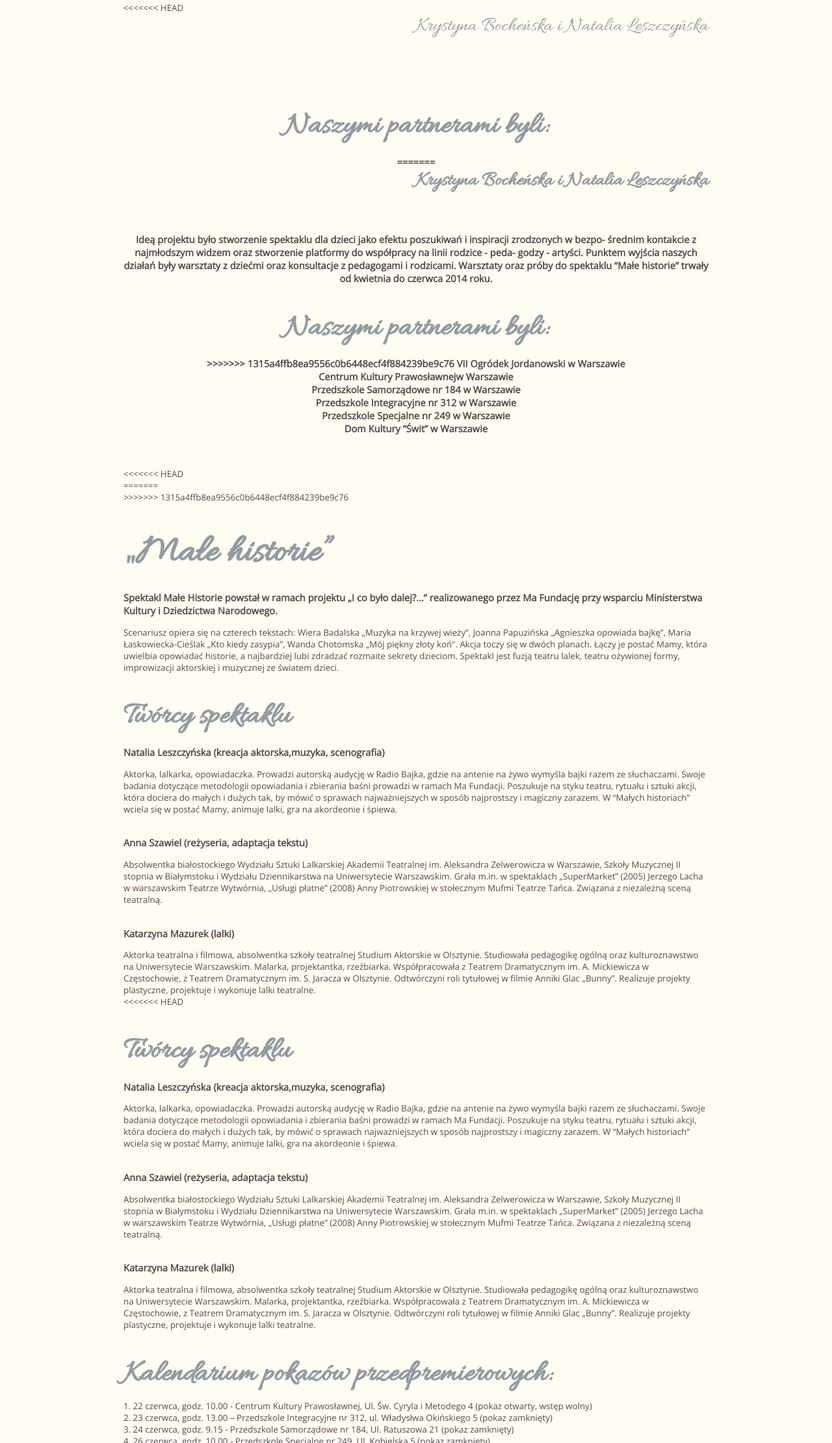
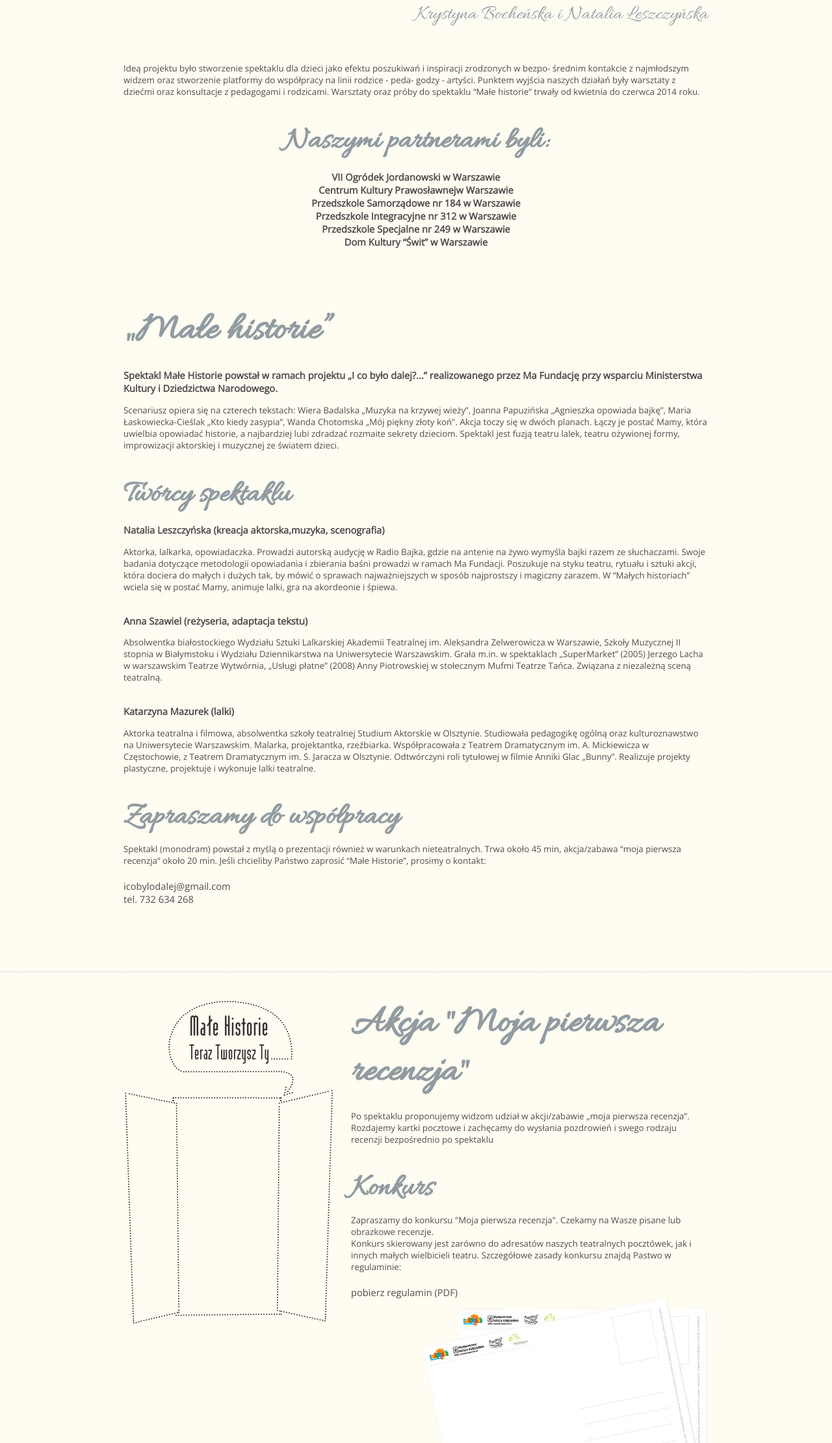
Before and after one commit to icobylodalej/strona, a plain HTML site: page index.html in a window 1280 px wide. Shown: the part 580-2800 px from the top of the page at 65% size. Drawn offline with nearby package versions, Linux system fonts and the light colour scheme; some packages are replaced by stand-ins of ours; a script that the page names is missing.

Commit message:
poprawki

```diff
--- a/index.html
+++ b/index.html
@@ -43,26 +43,14 @@
                 <br>
                  i z czegoś co dziś możemy nazwać “ciekawością twórczą”.
             </h3>
-<<<<<<< HEAD
-          <div class="sign">Krystyna Bocheńska i Natalia Leszczyńska</div>
-            <p><br>
-              <br><br>
-
-            </p>
-          <h2 class="center">Naszymi partnerami byli:</h2>
-
-
-<h3 class="center">
-=======
             <div class="sign">Krystyna Bocheńska i Natalia Leszczyńska</div>
             <br><br><br>
             Ideą projektu było stworzenie spektaklu dla dzieci jako efektu poszukiwań i inspiracji zrodzonych w bezpo-
             średnim kontakcie z najmłodszym widzem oraz stworzenie platformy do współpracy na linii rodzice - peda-
             godzy - artyści. Punktem wyjścia naszych działań były warsztaty z dziećmi oraz konsultacje z pedagogami i
             rodzicami. Warsztaty oraz próby do spektaklu “Małe historie” trwały od kwietnia do czerwca 2014 roku.
-            <h2 class="center">Naszymi partnerami byli:</h2>
+        <h2 class="center">Naszymi partnerami byli:</h2>
             <h3 class="center">
->>>>>>> 1315a4ffb8ea9556c0b6448ecf4f884239be9c76
                 VII Ogródek Jordanowski w Warszawie<br>
                 Centrum Kultury Prawosławnejw Warszawie<br>
                 Przedszkole Samorządowe nr 184 w Warszawie<br>
@@ -72,12 +60,6 @@
             </h3>
             <br>
             <br>
-<<<<<<< HEAD
-<br>
-=======
-            <br>
->>>>>>> 1315a4ffb8ea9556c0b6448ecf4f884239be9c76
-
             <h1>„Małe historie”</h1>
             <h3>
                 Spektakl Małe Historie powstał w ramach projektu „I co było dalej?...” realizowanego przez Ma Fundację przy wsparciu Ministerstwa Kultury i Dziedzictwa Narodowego.
@@ -95,49 +77,9 @@
             <h3>Katarzyna Mazurek (lalki)</h3>
                 Aktorka teatralna i filmowa, absolwentka szkoły teatralnej Studium Aktorskie w Olsztynie. Studiowała pedagogikę ogólną oraz kulturoznawstwo na Uniwersytecie Warszawskim. Malarka, projektantka, rzeźbiarka. Współpracowała z Teatrem Dramatycznym im. A. Mickiewicza w Częstochowie, z Teatrem Dramatycznym im. S. Jaracza w Olsztynie. Odtwórczyni roli tytułowej w filmie Anniki Glac „Bunny”. Realizuje projekty plastyczne, projektuje i wykonuje lalki teatralne.
             <br>
-<<<<<<< HEAD
-          <h2>Twórcy spektaklu</h2>
-
-          <h3>Natalia Leszczyńska (kreacja aktorska,muzyka, scenografia)</h3>
-            Aktorka, lalkarka, opowiadaczka. Prowadzi autorską audycję w Radio Bajka, gdzie na antenie na żywo wymyśla bajki razem ze słuchaczami. Swoje badania dotyczące metodologii opowiadania i zbierania baśni prowadzi w ramach Ma Fundacji. Poszukuje na styku teatru, rytuału i sztuki akcji, która dociera do małych i dużych tak, by mówić o sprawach najważniejszych w sposób najprostszy i magiczny zarazem. W “Małych historiach” wciela się w postać Mamy, animuje lalki, gra na akordeonie i śpiewa.
-            <br><br>
-          <h3>Anna Szawiel (reżyseria, adaptacja tekstu)</h3>
-            Absolwentka białostockiego Wydziału Sztuki Lalkarskiej Akademii Teatralnej im. Aleksandra Zelwerowicza w Warszawie, Szkoły Muzycznej II stopnia w Białymstoku i Wydziału Dziennikarstwa na Uniwersytecie Warszawskim. Grała m.in. w spektaklach „SuperMarket” (2005) Jerzego Lacha w warszawskim Teatrze Wytwórnia, „Usługi płatne” (2008) Anny Piotrowskiej w stołecznym Mufmi Teatrze Tańca. Związana z niezależną sceną teatralną.
-            <br><br>
-          <h3>Katarzyna Mazurek (lalki)</h3>
-            Aktorka teatralna i filmowa, absolwentka szkoły teatralnej Studium Aktorskie w Olsztynie. Studiowała pedagogikę ogólną oraz kulturoznawstwo na Uniwersytecie Warszawskim. Malarka, projektantka, rzeźbiarka. Współpracowała z Teatrem Dramatycznym im. A. Mickiewicza w Częstochowie, z Teatrem Dramatycznym im. S. Jaracza w Olsztynie. Odtwórczyni roli tytułowej w filmie Anniki Glac „Bunny”. Realizuje projekty plastyczne, projektuje i wykonuje lalki teatralne.
-           <br>
-
-<h2>Kalendarium pokazów przedpremierowych:</h2>
-
-1. 22 czerwca, godz. 10.00 - Centrum Kultury Prawosławnej, Ul. Św. Cyryla i Metodego 4 (pokaz otwarty, wstęp wolny)
-<br>
-
-2. 23 czerwca, godz. 13.00 – Przedszkole Integracyjne nr 312, ul. Władysłwa Okińskiego 5 (pokaz zamknięty)
-<br>
-
-3. 24 czerwca, godz. 9.15 - Przedszkole Samorządowe nr 184, Ul. Ratuszowa 21 (pokaz zamknięty)
-
-<br>
-
-4. 26 czerwca, godz. 10.00 - Przedszkole Specjalne nr 249, Ul. Kobielska 5 (pokaz zamknięty)
-<br>
-
-5. 26 czerwca, godz. 18.00 - Dom Kultury Świt, Ul. Wysockiego 11 (pokaz otwarty, wstęp wolny)
-<br>
-
-6. 27czerwca, godz. 17.00 – VII Ogródek Jordanowski, Ul. Namysłowska 21 (pokaz otwarty, wstęp wolny)
-<br>
-<br>
-
-          <h2>Zapraszamy do współpracy</h2>
-            Spektakl (monodram) powstał z myślą o prezentacji również w warunkach nieteatralnych. Trwa około 45 min, akcja/zabawa “moja pierwsza recenzja” około 20 min. Jeśli chcieliby Państwo zaprosić “Małe Historie”, prosimy o kontakt:
-<div id="contact" class="foot">
-=======
             <h2>Zapraszamy do współpracy</h2>
                 Spektakl (monodram) powstał z myślą o prezentacji również w warunkach nieteatralnych. Trwa około 45 min, akcja/zabawa “moja pierwsza recenzja” około 20 min. Jeśli chcieliby Państwo zaprosić “Małe Historie”, prosimy o kontakt:
             <div id="contact" class="foot">
->>>>>>> 1315a4ffb8ea9556c0b6448ecf4f884239be9c76
                 <a href="mailto:icobylodalej@gmail.com">icobylodalej@gmail.com</a><br>
                 tel. 732 634 268
                 <br><br><br><br>
```
